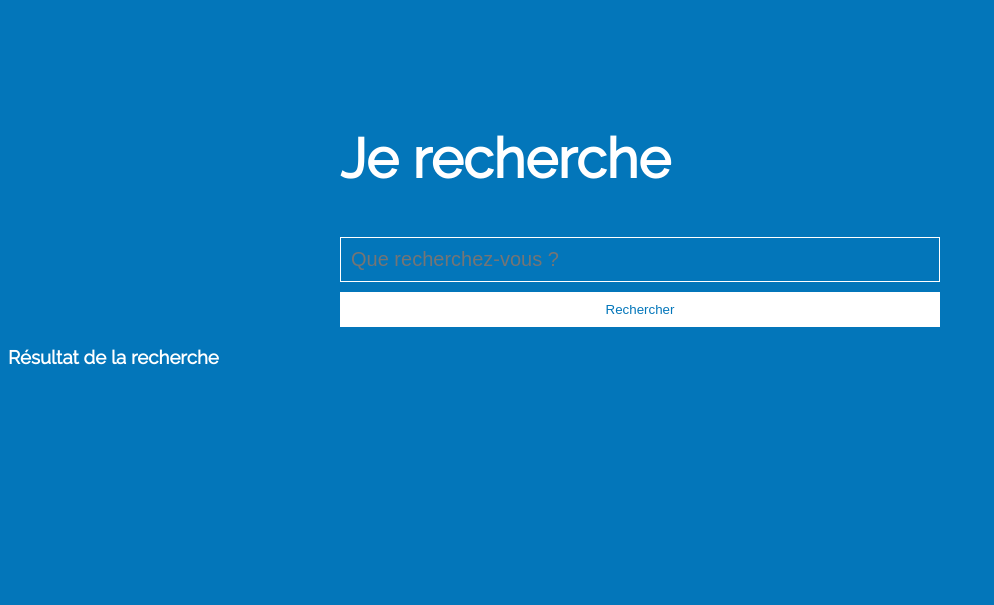
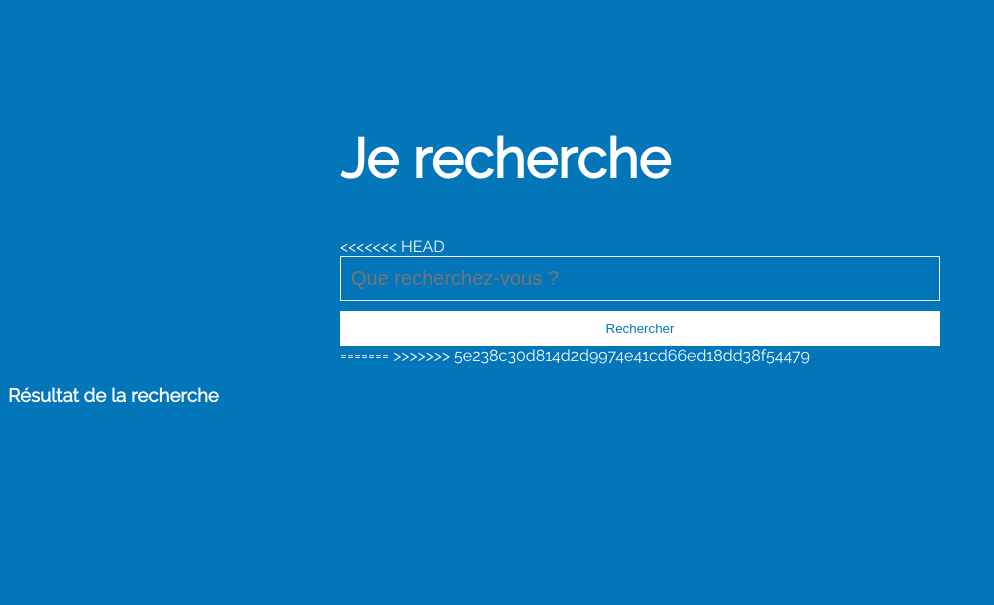
Before and after one commit to jibs13/exo_recherche, a PHP site: page / in a window 1280 px wide. Shown: the top 605 px of the page, without its empty margins (0-994 px from the left). Run offline with PHP 8.4, Linux system fonts and the light colour scheme; data that the repository does not hold is empty; some libraries are stand-ins or nearby versions.

Commit message:
modif header.phtml

```diff
--- a/views/header.phtml
+++ b/views/header.phtml
@@ -2,10 +2,13 @@
 
 
 	<h2>Je recherche</h2>
+<<<<<<< HEAD
 	<form method="GET">
 		<input type="hidden" value="search" name="page">
 		<input type="text" class="search-input" name="search" id="search_input" placeholder="Que recherchez-vous ?" value="<?=htmlentities($search)?>"/>
 		<input type="submit" class="search-button" value="Rechercher">
 	</form>
 
+=======
+>>>>>>> 5e238c30d814d2d9974e41cd66ed18dd38f54479
 </div>
```
